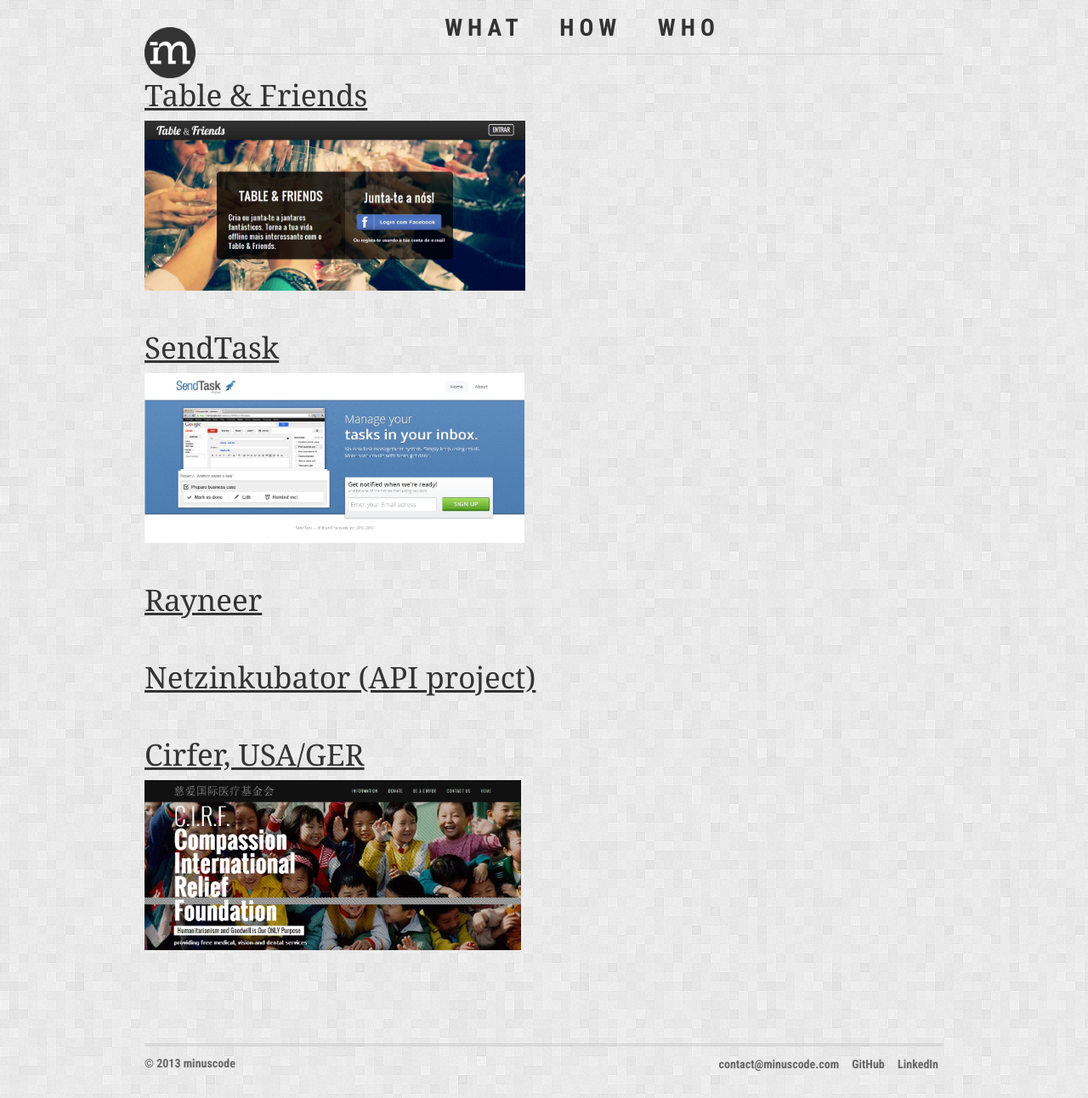
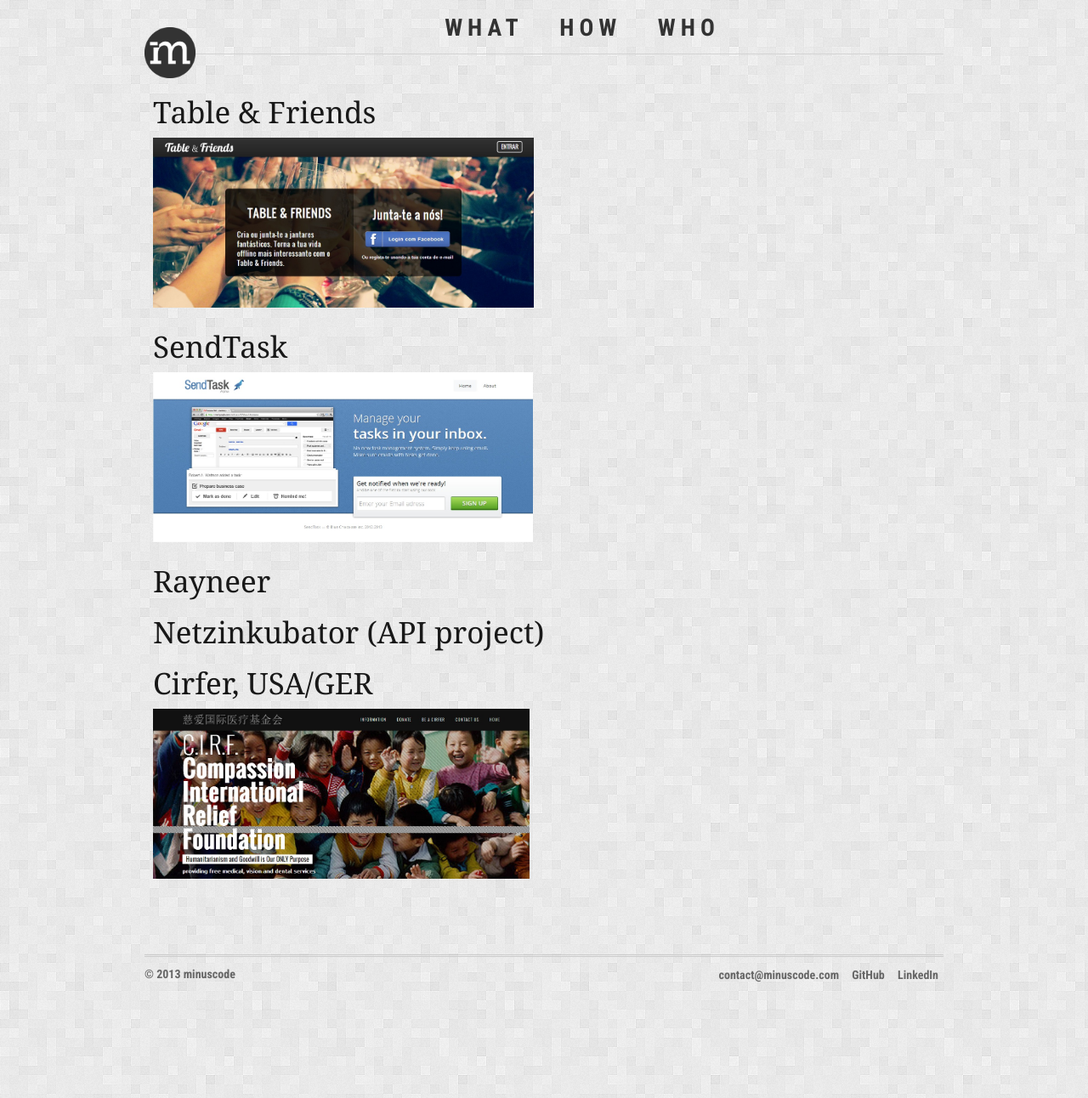
Before and after one commit to minuscode/minuscode.github.io, a Jekyll site: the page built from portfolio/index.html, in a window 1280 px wide. Shown: the whole page at 85% size. Built offline with Jekyll 4.4.1, drawn with Linux system fonts in a browser that asks for light colours.

```diff
--- a/_layouts/default.html
+++ b/_layouts/default.html
@@ -44,7 +44,9 @@
         </nav>
       </div>
 
+      <div class="wrapper sixteen columns">
       {{ content }}
+      </div>
 
       <footer class="sixteen columns">
         <ul class="six columns alpha">
--- a/css/styles.css
+++ b/css/styles.css
@@ -42,6 +42,10 @@
   text-align: center;
   /*display: table-cell; vertical-align: middle;*/
   margin-top: 10%;
+}
+
+.wrapper {
+  margin-top: 10px;
 }
 
 .navigation {
@@ -151,8 +155,18 @@
 ================================================== */
 
 /* PORTFOLIO PAGE */
+
+.portfolio-item {
+  margin: 10px;
+}
+
+
 img.portfolio{
   height: 200px;
+}
+
+img.portfolio-logo{
+  width: 300px;
 }
 
 /* #Media Queries
--- a/portfolio/_posts/2012-12-12-table.textile
+++ b/portfolio/_posts/2012-12-12-table.textile
@@ -5,6 +5,5 @@
 date: 2012-12-12 21:35
 url: http://www.tableandfriends.com
 picture: /img/portfolio/tnf.jpg
+logo: /img/portfolio/tnf-logo.png
 ---
-
-cccccccccccc
--- a/portfolio/index.html
+++ b/portfolio/index.html
@@ -4,22 +4,21 @@
 category: portfolio
 ---
 
-<div class="sixteen columns">
 {% for post in site.posts %}
   {% if post.categories contains 'portfolio' %}
   {% if post.hide == null %}
-  <div class="">
-    <h2><a href="{{ post.url }}">{{ post.title }}</a></h2>
+  <div class="portfolio-item">
+    <!--<h2><a href="{{ post.url }}">{{ post.title }}</a></h2>-->
+
+    <h2>{{ post.title }}</h2>
+
     {% unless post.picture == null %}
       <img class="portfolio" src="{{ post.picture}}">
     {% endunless %}
     <p>
-
-      </br>
       <!--<em>Posted on {{ post.date | date_to_string }}.</em>-->
     </p>
   </div>
   {% endif %}
   {% endif %}
 {% endfor %}
-</div>
--- a/services/index.html
+++ b/services/index.html
@@ -3,8 +3,7 @@
 title: Services
 ---
 
-<div class="sixteen columns">
-  <h3>How do we do?</h3>
+<h3>How do we do it?</h3>
 <h3>We specialize in using open-source technologies to do our work, namely:</h3>
 </br>
 <dl>
@@ -30,4 +29,3 @@
   <dd>Web Services</dd>
   <dd>Cloud Deployment - Amazon EC2, Heroku</dd>
 </dl>
-</div>
--- a/team/index.html
+++ b/team/index.html
@@ -4,7 +4,6 @@
 category: team
 ---
 
-<div class="sixteen columns">
 <h1>We are a collective, a group of individuals sharing one purpose:</h1>
   <p>Produce quality technology software!</p>
     <br/>
@@ -29,5 +28,3 @@
   </div>
   {% endif %}
 {% endfor %}
-
-</div>
```
Also changed, not shown: img/portfolio/tnf-logo.png (added). Lines whose indentation alone changed are shown as unchanged.
